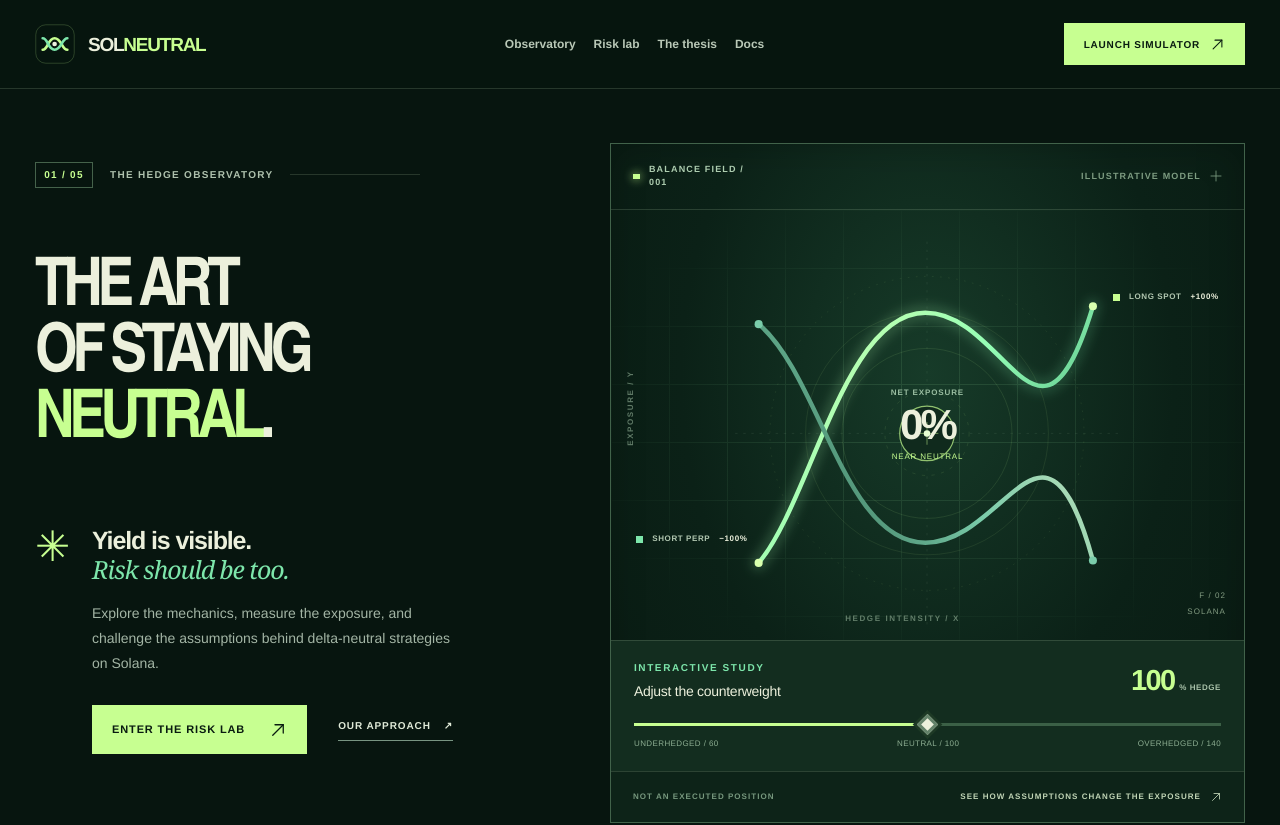
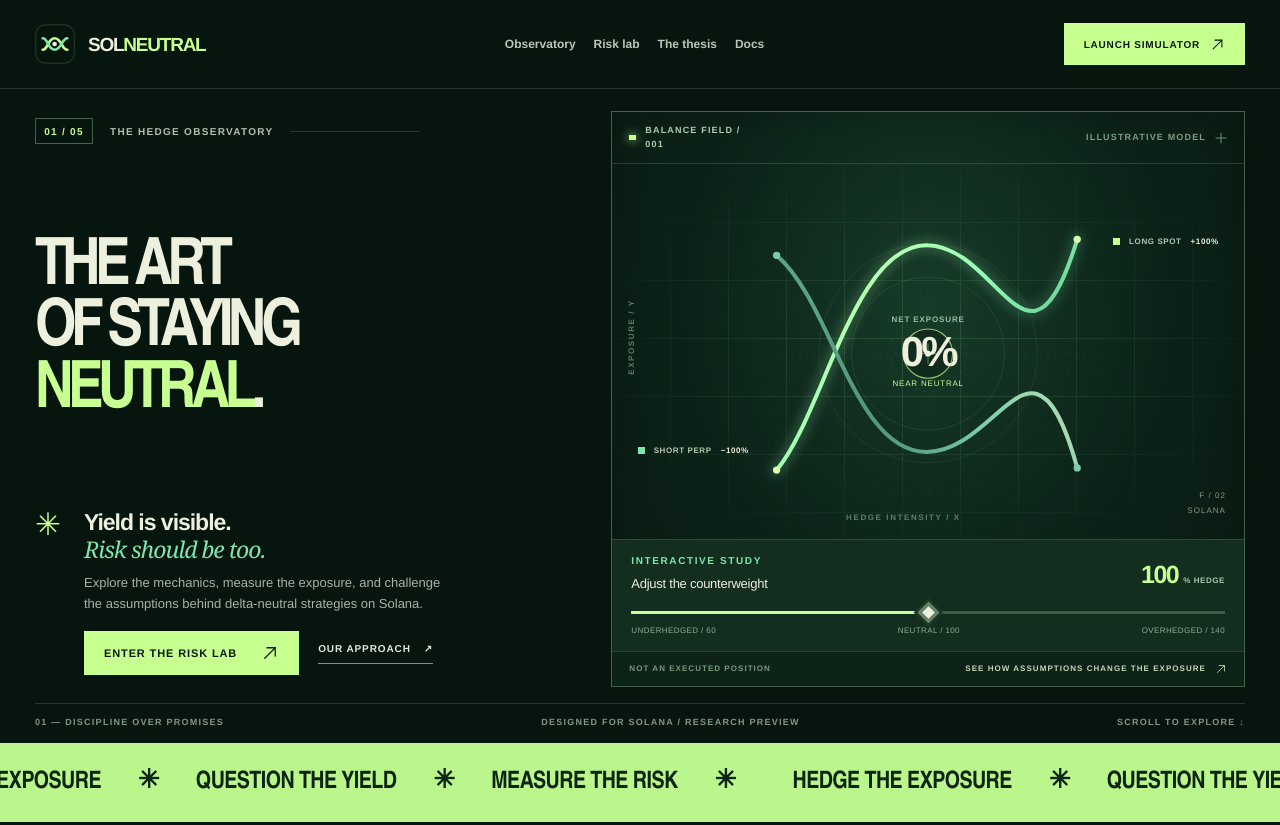
Before and after one commit to Paulos-ui/solneutral-vault, a Next.js app in the folder frontend/: page / in a window 1280 px wide. Shown: the top 825 px of the page. Built offline with nearby package versions, Linux system fonts and the light colour scheme.

Commit message:
feat: unify SolNeutral homepage observatory

```diff
--- a/frontend/app/globals.css
+++ b/frontend/app/globals.css
@@ -581,3 +581,68 @@ input[type="range"]::-moz-range-thumb { width: 12px; height: 12px; border: 2px s
   .funding-pulse-foot { flex-direction: column; }
 }
 @media (prefers-reduced-motion: reduce) { .funding-bar { transition: none; } }
+
+
+/* Phase 2B — first-fold Hedge Observatory.
+   The slider remains part of the same component and now sits inside a
+   viewport-aware hero at desktop widths. On narrow screens, readability wins:
+   the section stacks without shrinking the control into an unusable widget. */
+@media (min-width: 1021px) {
+  .hero--one-screen {
+    padding-top: clamp(18px, 2.8vh, 32px);
+    column-gap: clamp(28px, 3.7vw, 66px);
+    align-items: stretch;
+  }
+  .hero--one-screen .hero-copy {
+    padding: 7px 0 12px;
+    justify-content: space-between;
+    gap: 20px;
+  }
+  .hero--one-screen .hero-title {
+    font-size: clamp(54px, 5.1vw, 92px);
+    line-height: .94;
+    margin: clamp(18px, 3vh, 31px) 0 clamp(13px, 2vh, 24px);
+    letter-spacing: -.087em;
+  }
+  .hero--one-screen .hero-bottom-copy {
+    grid-template-columns: 38px 1fr;
+    gap: 11px;
+    max-width: 475px;
+  }
+  .hero--one-screen .ornament-asterisk { font-size: 31px; }
+  .hero--one-screen .hero-bottom-copy p:first-child {
+    font-size: clamp(19px, 1.8vw, 24px);
+    margin-bottom: 10px;
+  }
+  .hero--one-screen .hero-bottom-copy .hero-body {
+    font-size: 13px;
+    line-height: 1.6;
+    margin-bottom: clamp(14px, 2vh, 23px);
+  }
+  .hero--one-screen .hero-buttons { gap: 19px; }
+  .hero--one-screen .hero-buttons .button-primary { min-height: 44px; }
+  .hero--one-screen .field-top { padding: 12px 17px; min-height: 42px; }
+  .hero--one-screen .field-canvas {
+    /* Reserve room for the hedge slider and both CTAs above the fold. */
+    height: clamp(260px, calc(100svh - 425px), 478px);
+  }
+  .hero--one-screen .field-control { padding: 13px 19px 14px; }
+  .hero--one-screen .field-control input[type="range"] { margin: 17px 0 11px; }
+  .hero--one-screen .control-head strong { font-size: 13px; }
+  .hero--one-screen .control-value { font-size: 25px; }
+  .hero--one-screen .field-bottom { padding: 11px 17px; min-height: 34px; }
+  .hero--one-screen .field-graphic { inset: 1% 0 0; }
+  .hero--one-screen .field-graphic svg { max-height: 100%; }
+  .hero--one-screen .hero-footnote {
+    margin-top: clamp(12px, 2vh, 20px);
+    padding: 12px 0 14px;
+  }
+}
+/* Compact laptop screens still show the interactive study at opening. */
+@media (min-width: 1021px) and (max-height: 740px) {
+  .hero--one-screen { padding-top: 14px; }
+  .hero--one-screen .hero-title { font-size: clamp(49px, 4.7vw, 75px); margin: 9px 0 12px; }
+  .hero--one-screen .hero-bottom-copy .hero-body { margin-bottom: 12px; }
+  .hero--one-screen .field-canvas { height: clamp(220px, calc(100svh - 400px), 350px); }
+  .hero--one-screen .hero-footnote { margin-top: 10px; padding: 9px 0; }
+}
--- a/frontend/app/page.tsx
+++ b/frontend/app/page.tsx
@@ -6,7 +6,7 @@ import { ExposureChart } from "@/components/ExposureChart";
 
 export default function HomePage() {
   return <>
-    <section className="hero shell">
+    <section className="hero shell hero--one-screen">
       <div className="hero-copy"><div className="hero-meta"><span className="index-square">01 / 05</span><span>THE HEDGE OBSERVATORY</span><i/></div>
         <Reveal><h1 className="hero-title">THE ART<br/>OF STAYING<br/><span>NEUTRAL<span className="title-period">.</span></span></h1></Reveal>
         <Reveal delay={.16}><div className="hero-bottom-copy"><span className="ornament-asterisk">✳</span><div><p>Yield is visible.<br/><em>Risk should be too.</em></p><p className="hero-body">Explore the mechanics, measure the exposure, and challenge the assumptions behind delta-neutral strategies on Solana.</p><div className="hero-buttons"><Link href="/risk-lab" className="button-primary">ENTER THE RISK LAB <Icon name="arrowUp" size={18}/></Link><Link href="/about" className="text-link">OUR APPROACH <span>↗</span></Link></div></div></div></Reveal>
```
Also changed, not shown: 1 other file (tests, documents, lock files or other folders).
